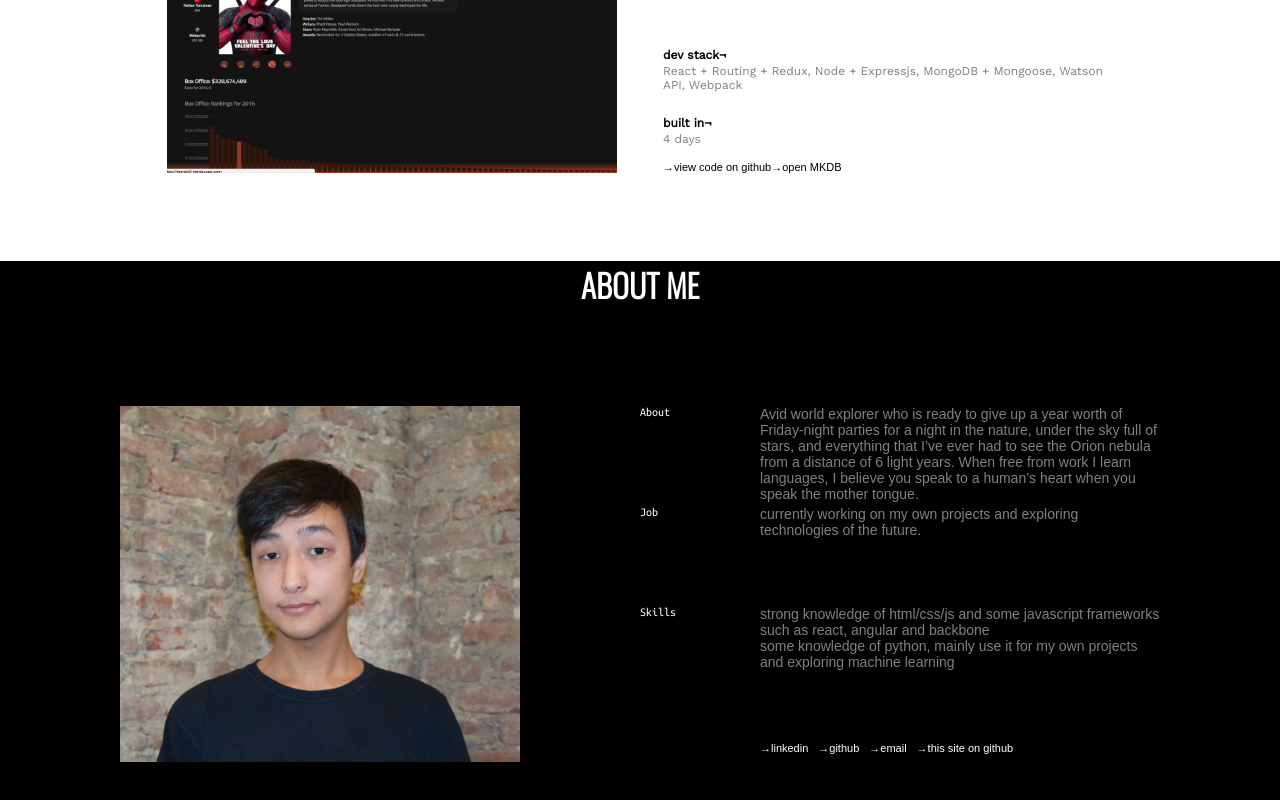
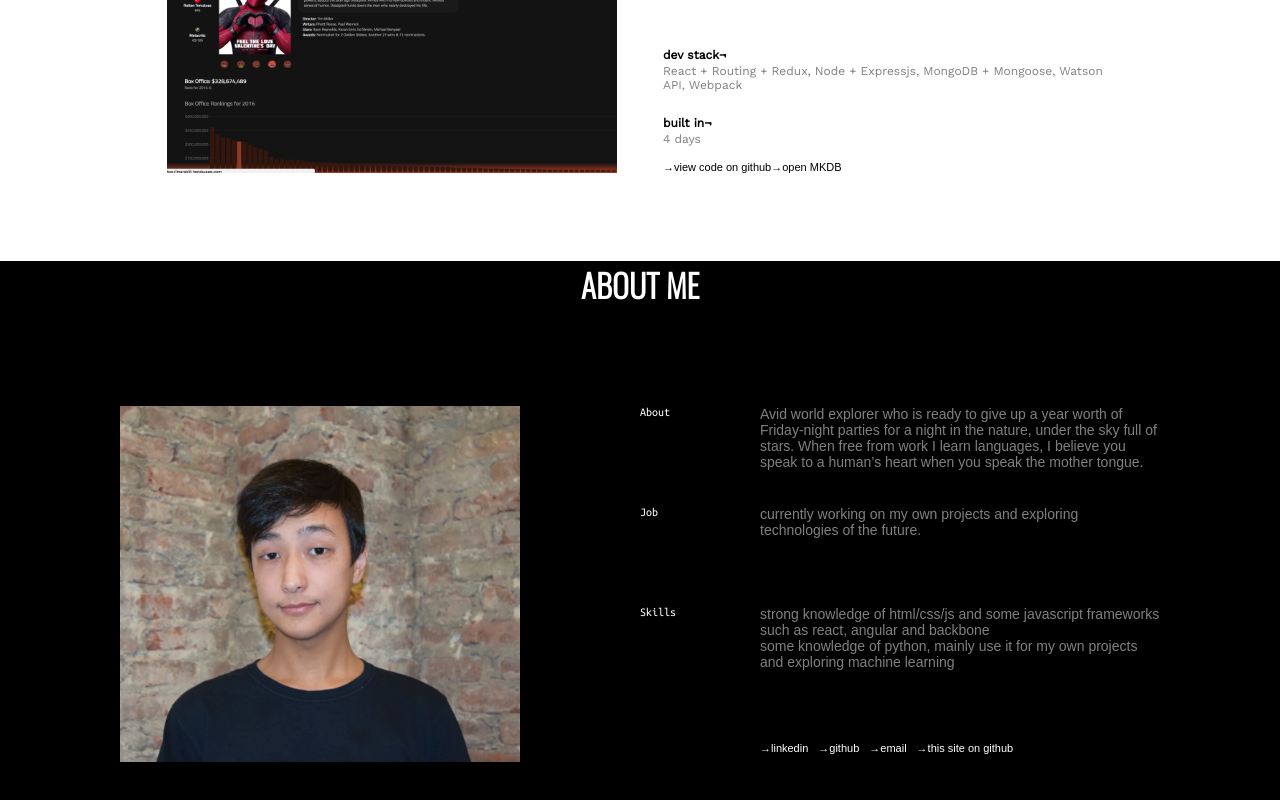
Before and after one commit to cygnusss/portfolio, an Angular app: page / in a window 1280 px wide. Shown: the part 1284-2084 px from the top of the page. Built offline with nearby package versions, Linux system fonts and the light colour scheme; a web font is replaced by a local one.

Commit message:
changes bio

```diff
--- a/src/app/about/about.component.html
+++ b/src/app/about/about.component.html
@@ -13,7 +13,7 @@
 
     <div class="me_info_text">
       <p>
-        Avid world explorer who is ready to give up a year worth of Friday-night parties for a night in the nature, under the sky full of stars, and everything that I’ve ever had to see the Orion nebula from a distance of 6 light years. When free from work I learn languages, I believe you speak to a human’s heart when you speak the mother tongue.
+        Avid world explorer who is ready to give up a year worth of Friday-night parties for a night in the nature, under the sky full of stars. When free from work I learn languages, I believe you speak to a human’s heart when you speak the mother tongue.
       </p>
     </div>
 
```
